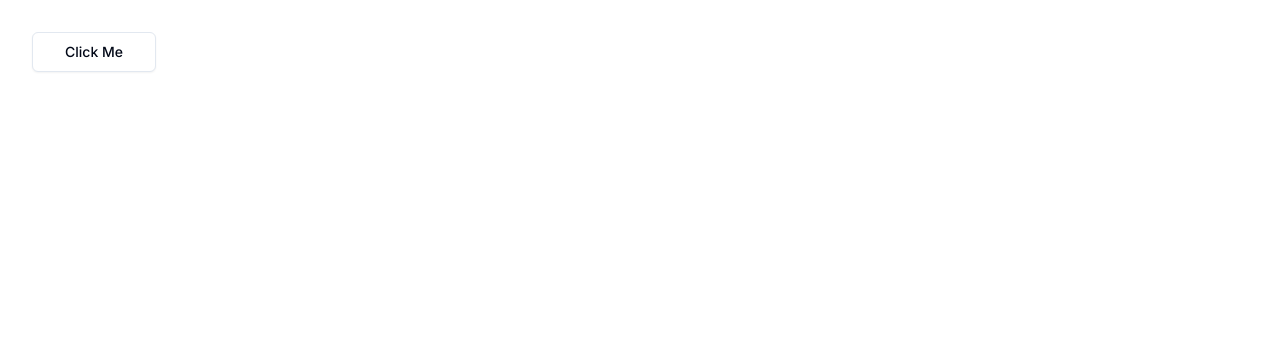
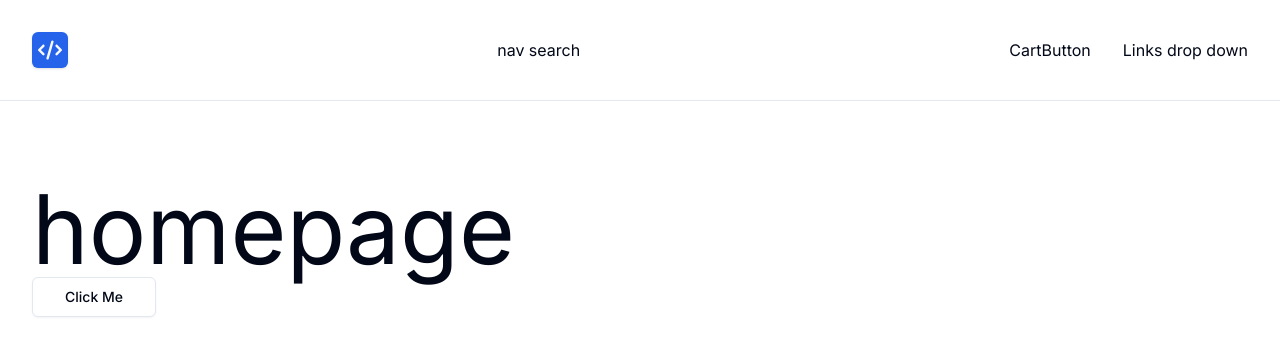
Before and after one commit to ReactRay/Next-Js-store, a Next.js app: page / in a window 1280 px wide. Shown: the top 356 px of the page. Built offline with nearby package versions, Linux system fonts and the light colour scheme.

Commit message:
nav logo

```diff
--- a/app/layout.tsx
+++ b/app/layout.tsx
@@ -1,6 +1,8 @@
 import type { Metadata } from 'next';
 import { Inter } from 'next/font/google';
 import './globals.css';
+import NavBar from '@/components/navbar/NavBar';
+import Container from '@/components/global/Container';
 const inter = Inter({ subsets: ['latin'] });
 
 export const metadata: Metadata = {
@@ -15,7 +17,16 @@
 }>) {
   return (
     <html lang='en' suppressHydrationWarning>
-      <body className={inter.className}>{children}</body>
+      <body className={inter.className}>
+        <NavBar />
+        <Container className='py-20'>
+
+          {children}
+
+        </Container>
+
+
+      </body>
     </html>
   );
 }
--- a/app/page.tsx
+++ b/app/page.tsx
@@ -4,9 +4,9 @@
 
 const HomePage = () => {
   return <div>
-
+    <h1 className="text-6xl md:text-8xl">homepage</h1>
     <Button variant={'outline'}
-      size={'lg'} className="capitalize m-8">click me</Button>
+      size={'lg'} className="capitalize ">click me</Button>
   </div>;
 };
 export default HomePage;
--- a/components/global/Container.tsx
+++ b/components/global/Container.tsx
@@ -1,12 +1,16 @@
+import { cn } from "@/lib/utils"
 
 
+type containerProps = {
+    children: React.ReactNode,
+    className?: string
+}
 
-import React from 'react'
 
-function Container() {
+function Container({ children, className }: containerProps) {
     return (
-        <div>
-
+        <div className={cn("mx-auto max-w-6xl xl:max-w-7xl px-8", className)}>
+            {children}
         </div>
     )
 }
--- a/components/navbar/Logo.tsx
+++ b/components/navbar/Logo.tsx
@@ -1,12 +1,16 @@
 
-
+import { FaCode } from "react-icons/fa6";
+import { Button } from "../ui/button";
+import Link from "next/link";
 import React from 'react'
 
 function Logo() {
     return (
-        <div>
-            logo
-        </div>
+        <Button size={'icon'} asChild>
+            <Link className="bg-black" href='/' >
+                <FaCode className='w-6 h-6' />
+            </Link>
+        </Button>
     )
 }
 
--- a/components/navbar/NavBar.tsx
+++ b/components/navbar/NavBar.tsx
@@ -1,12 +1,27 @@
 
+import Logo from "./Logo"
 
-import React from 'react'
-
+import Container from "../global/Container"
+import NavSearch from "./NavSearch"
+import CartButton from "./CartButton"
+import DarkMode from "./DarkMode"
+import LinksDropDown from "./LinksDropDown"
 function NavBar() {
     return (
-        <div>
-            navbar
-        </div>
+        <nav className="border-b">
+            <Container className="flex flex-col sm:flex-row sm:justify-between sm:items-center flex-wrap gap-4 py-8">
+                <Logo />
+                <NavSearch />
+
+                <div className="flex gap-4 items-center">
+                    <CartButton />
+                    <DarkMode />
+                    <LinksDropDown />
+
+                </div>
+
+            </Container>
+        </nav>
     )
 }
 
--- a/package.json
+++ b/package.json
@@ -31,7 +31,7 @@
     "next-themes": "^0.3.0",
     "react": "^18",
     "react-dom": "^18",
-    "react-icons": "^5.2.1",
+    "react-icons": "^5.5.0",
     "react-share": "^5.1.0",
     "stripe": "^16.0.0",
     "tailwind-merge": "^2.3.0",
```
Also changed, not shown: 1 other file (tests, documents, lock files or other folders).
